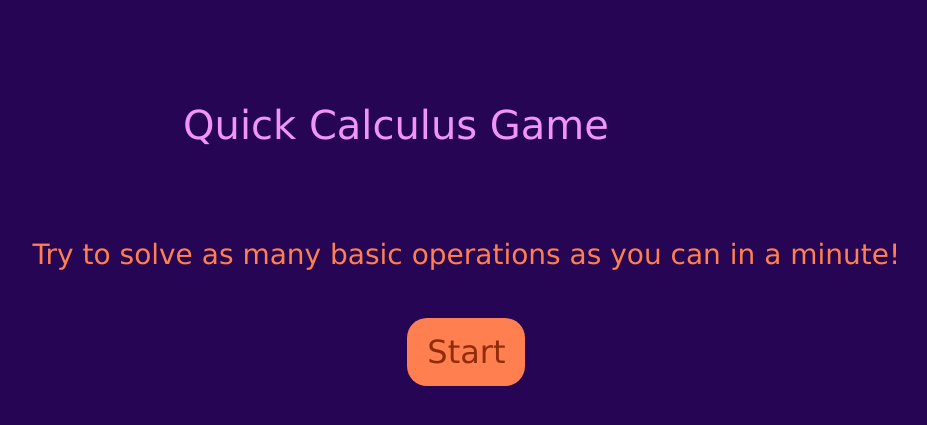
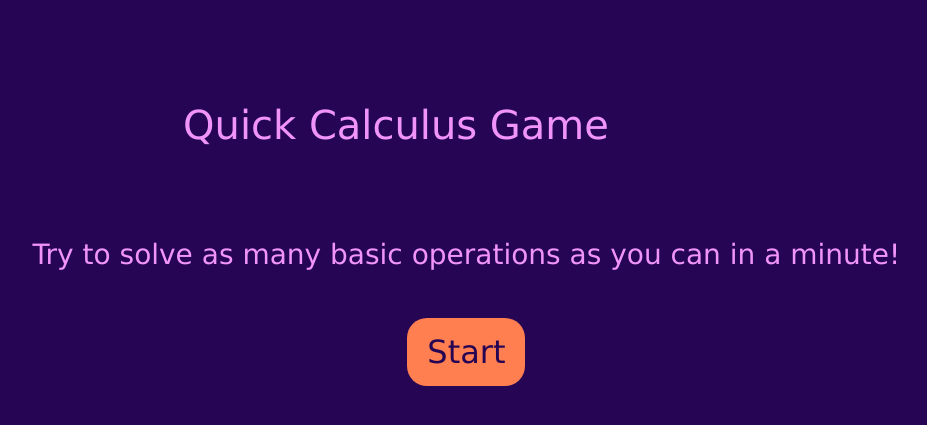
Before and after one commit to AnduG/ProiectIA4, a Flask app: page /games/calculus in a window 1280 px wide. Shown: the top 425 px of the page, without its empty margins (244-1171 px from the left). Run offline with Flask 3, Linux system fonts and the light colour scheme; some libraries are stand-ins or nearby versions.

Commit message:
MORE COLORS!

```diff
--- a/website/templates/aimTraining-run-game.html
+++ b/website/templates/aimTraining-run-game.html
@@ -6,7 +6,6 @@
         justify-content: center;
         align-items: center;
         height: 100vh;
-        background-color: coral;
         font-family: Arial, sans-serif;
         }
 
--- a/website/templates/aimTraining-startscreen.html
+++ b/website/templates/aimTraining-startscreen.html
@@ -8,7 +8,7 @@
     .container {
         margin-left: 11vw;
         margin-top: 6vw;
-        color: coral;
+        color: #F094FA;
         font-family: 'Lucida Sans', 'Lucida Sans Regular', 'Lucida Grande', 'Lucida Sans Unicode', Geneva, Verdana, sans-serif;
         font-size: 3.5vh;
         text-align: center;
@@ -20,7 +20,7 @@
     }
 
     play_button a {
-        color: rgb(144, 45, 9);
+        color: #260654;
         font-size: 3.5vh;
         font-family: 'Lucida Sans', 'Lucida Sans Regular', 'Lucida Grande', 'Lucida Sans Unicode', Geneva, Verdana, sans-serif;
         display: inline-block;
--- a/website/templates/calculus-run-game.html
+++ b/website/templates/calculus-run-game.html
@@ -37,7 +37,7 @@
         padding: 1vw 2vw;
         font-size: 1.5vw;
         background-color: #4CAF50;
-        color: white;
+        color: #260654;
         border-radius: 3vw;
         transition: background-color 0.3s, color 0.3s;
         box-shadow: 0.05vw 0.05vw 0.8vw rgba(0, 0, 0, 0.5);
@@ -87,7 +87,7 @@
         position: absolute;
         bottom: 10vw;
         background-color: rgb(183, 90, 56);
-        color: white;
+        color: #260654;
         font-weight: bold;
         border: grey
     }
--- a/website/templates/calculus-startscreen.html
+++ b/website/templates/calculus-startscreen.html
@@ -8,7 +8,7 @@
     .container {
         margin-left: 11vw;
         margin-top: 6vw;
-        color: coral;
+        color: #F094FA;
         font-family: 'Lucida Sans', 'Lucida Sans Regular', 'Lucida Grande', 'Lucida Sans Unicode', Geneva, Verdana, sans-serif;
         font-size: 3.5vh;
         text-align: center;
@@ -19,7 +19,7 @@
     }
 
     play_button a {
-        color: rgb(144, 45, 9);
+        color: #260654;
         font-size: 3.5vh;
         font-family: 'Lucida Sans', 'Lucida Sans Regular', 'Lucida Grande', 'Lucida Sans Unicode', Geneva, Verdana, sans-serif;
         display: inline-block;
--- a/website/templates/fastTyping-startscreen.html
+++ b/website/templates/fastTyping-startscreen.html
@@ -8,7 +8,7 @@
     .container {
         margin-left: 11vw;
         margin-top: 6vw;
-        color: coral;
+        color: #F094FA;
         font-family: 'Lucida Sans', 'Lucida Sans Regular', 'Lucida Grande', 'Lucida Sans Unicode', Geneva, Verdana, sans-serif;
         font-size: 3.5vh;
         text-align: center;
@@ -20,7 +20,7 @@
     }
 
     .start_button a {
-        color: rgb(144, 45, 9);
+        color: #260654;
         font-size: 3.5vh;
         font-family: 'Lucida Sans', 'Lucida Sans Regular', 'Lucida Grande', 'Lucida Sans Unicode', Geneva, Verdana, sans-serif;
         display: inline-block;
--- a/website/templates/homepage.html
+++ b/website/templates/homepage.html
@@ -4,13 +4,14 @@
     <style>
 
         logbar a, play_button a {
-            color: #D4ADFC;
+            color: #260654;
             font-size: 3.5vh;
             margin-left: 30px;
             font-family: 'Lucida Sans', 'Lucida Sans Regular', 'Lucida Grande', 'Lucida Sans Unicode', Geneva, Verdana, sans-serif;
         }
 
         play_button a {
+            color: #260654;
             text-align: center;
             border-radius: 20px;
             background-color: coral;
```
Also changed, not shown: website/templates/fastTyping-run-game.html (+6 -1 lines), website/templates/gamepage.html (+4 -4 lines).
